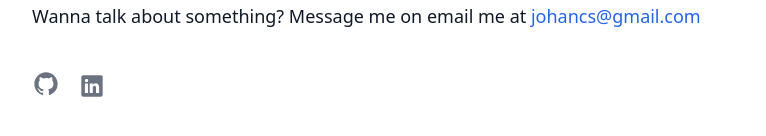
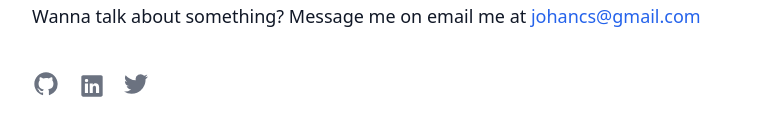
Before and after one commit to sebastiandotdev/www-example, a Next.js app: page / in a window 1280 px wide. Shown: the part 418-554 px from the top of the page, without its empty margins (256-1022 px from the left). Built offline with nearby package versions, Linux system fonts and the light colour scheme.

Commit message:
netword twitter

```diff
--- a/components/Network.tsx
+++ b/components/Network.tsx
@@ -1,5 +1,6 @@
 import { Github } from "./Github";
 import { Link } from "./LinkedIn";
+import { Twitter } from "./Twitter";
 
 export const Network = () => {
   return (
@@ -16,6 +17,10 @@ export const Network = () => {
       >
         <Link />
       </a>
+
+      <a href="https://twitter.com/MmJohancs" className="text-gray-500 hover:text-gray-900 transition duration-75 ease-in-out">
+        <Twitter />
+      </a>
     </>
   );
 };
--- /dev/null
+++ b/components/Twitter.tsx
@@ -0,0 +1,13 @@
+export const Twitter = () => {
+  return (
+    <>
+      <svg className="h-6 w-6 inline" fill="currentColor" viewBox="0 0 24 24">
+        <path
+          fillRule="evenodd"
+          d="M23.954 4.569a10 10 0 01-2.825.775 4.958 4.958 0 002.163-2.723c-.951.555-2.005.959-3.127 1.184a4.92 4.92 0 00-8.384 4.482C7.691 8.094 4.066 6.13 1.64 3.161a4.822 4.822 0 00-.666 2.475c0 1.71.87 3.213 2.188 4.096a4.904 4.904 0 01-2.228-.616v.061a4.923 4.923 0 003.946 4.827 4.996 4.996 0 01-2.212.085 4.937 4.937 0 004.604 3.417 9.868 9.868 0 01-6.102 2.105c-.39 0-.779-.023-1.17-.067a13.995 13.995 0 007.557 2.209c9.054 0 13.999-7.496 13.999-13.986 0-.209 0-.42-.015-.63a9.936 9.936 0 002.46-2.548l-.047-.02z"
+          clipRule="evenodd"
+        ></path>
+      </svg>
+    </>
+  );
+};
```
